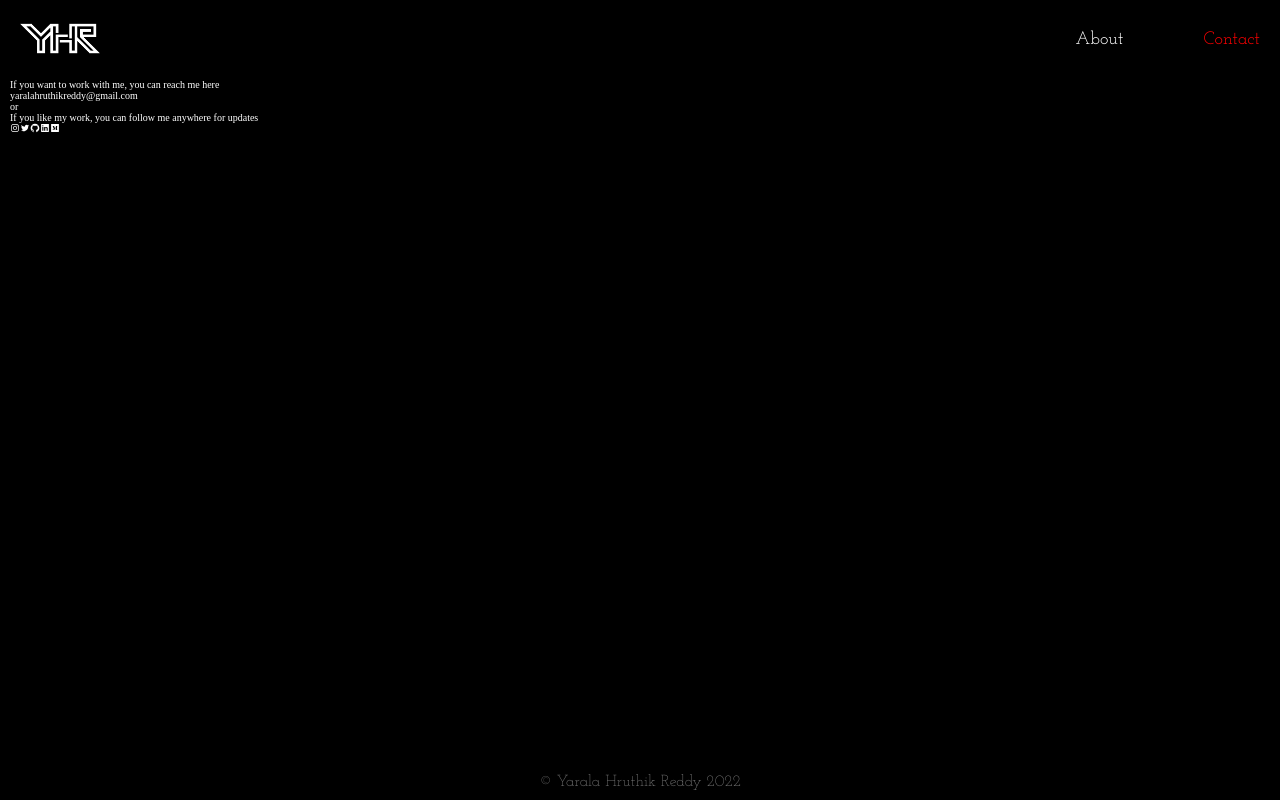
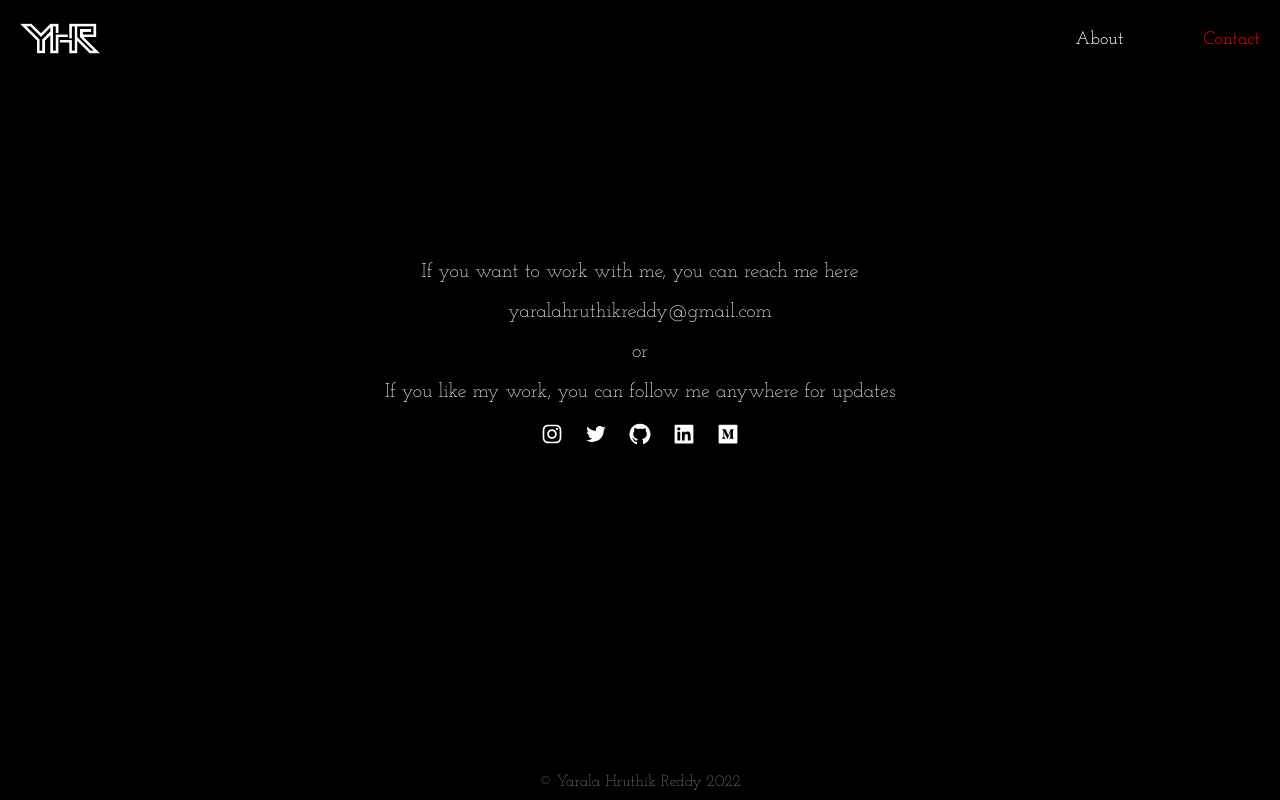
Before and after one commit to yaralahruthik/iamYHR_SSG, a Next.js app: page /contact in a window 1280 px wide. Built offline with nearby package versions, Linux system fonts and the light colour scheme.

Commit message:
Final Contact Styles

```diff
--- a/pages/contact/index.module.css
+++ b/pages/contact/index.module.css
@@ -0,0 +1,70 @@
+.container {
+  display: flex;
+  height: 80%;
+  flex-direction: column;
+  justify-content: center;
+  align-items: center;
+  text-align: center;
+  gap: 2rem;
+  font-size: 1.6rem;
+  composes: normal animate from global;
+}
+
+.mail:hover {
+  color: red;
+  transition: 2s;
+}
+
+.icons {
+  display: flex;
+  align-items: center;
+  gap: 2rem;
+  font-size: 2rem;
+}
+
+.instagramIcon:hover {
+  color: #bc2a8d;
+  transition: 0.6s;
+}
+
+.twitterIcon:hover {
+  color: #1DA1F2;
+  transition: 0.6s;
+}
+
+.githubIcon:hover {
+  color: #808080;
+  transition: 0.6s;
+}
+
+.linkedInIcon:hover {
+  color: #2867B2;
+  transition: 0.6s;
+}
+
+.mediumIcon:hover {
+  color: #808080;
+  transition: 0.6s;
+}
+
+@media only screen and (min-width: 60em) {
+  /* For tablets: */
+  .container {
+    font-size: 1.6rem;
+  }
+
+  .icons {
+    font-size: 2.2rem;
+  }
+}
+
+@media only screen and (min-width: 76.8em) {
+  /* For desktop: */
+  .container {
+    font-size: 2rem;
+  }
+
+  .icons {
+    font-size: 2.4rem;
+  }
+}
--- a/pages/contact/index.tsx
+++ b/pages/contact/index.tsx
@@ -27,11 +27,37 @@ const Contact: NextPage = () => {
         If you like my work, you can follow me anywhere for updates
       </p>
       <div className={classes.icons}>
-        <AiOutlineInstagram />
-        <AiOutlineTwitter />
-        <AiOutlineGithub />
-        <AiFillLinkedin />
-        <AiFillMediumSquare />
+        <a
+          target='_blank'
+          rel='noreferrer'
+          href='https://www.instagram.com/i_m_yhr/'
+        >
+          <AiOutlineInstagram className={classes.instagramIcon} />
+        </a>
+        <a
+          target='_blank'
+          rel='noreferrer'
+          href='https://twitter.com/yaralahruthik'
+        >
+          <AiOutlineTwitter className={classes.twitterIcon} />
+        </a>
+        <a
+          target='_blank'
+          rel='noreferrer'
+          href='https://github.com/yaralahruthik'
+        >
+          <AiOutlineGithub className={classes.githubIcon} />
+        </a>
+        <a
+          target='_blank'
+          rel='noreferrer'
+          href='https://www.linkedin.com/in/yarala-hruthik-reddy/'
+        >
+          <AiFillLinkedin className={classes.linkedInIcon} />
+        </a>
+        <a target='_blank' rel='noreferrer' href='https://iamyhr.medium.com/'>
+          <AiFillMediumSquare className={classes.mediumIcon} />
+        </a>
       </div>
     </article>
   );
```
